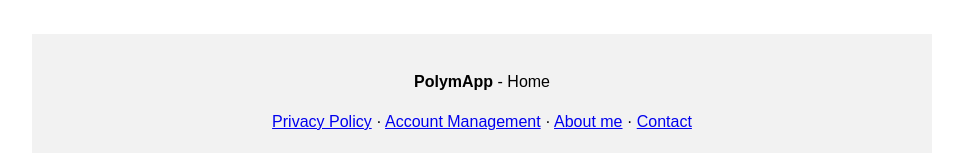
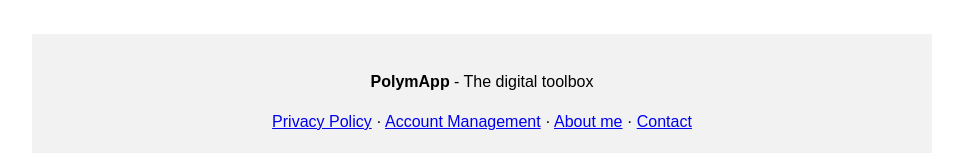
Before and after one commit to Shyro2000/polymapp-website, a plain HTML site: page index-en.html in a window 1280 px wide. Shown: the part 3718-3871 px from the top of the page, without its empty margins (158-1121 px from the left). Drawn offline with Linux system fonts and the light colour scheme.

Commit message:
Aktualisieren von index-en.html

```diff
--- a/index-en.html
+++ b/index-en.html
@@ -465,7 +465,7 @@ li {
 </div>
 
 <footer>
-  <p><strong>PolymApp</strong> - Home</p>
+  <p><strong>PolymApp</strong> - The digital toolbox</p>
   <p>
     <a href="datenschutz-en.html">Privacy Policy</a> ·
     <a href="accountverwaltung-en.html">Account Management</a> ·
```
